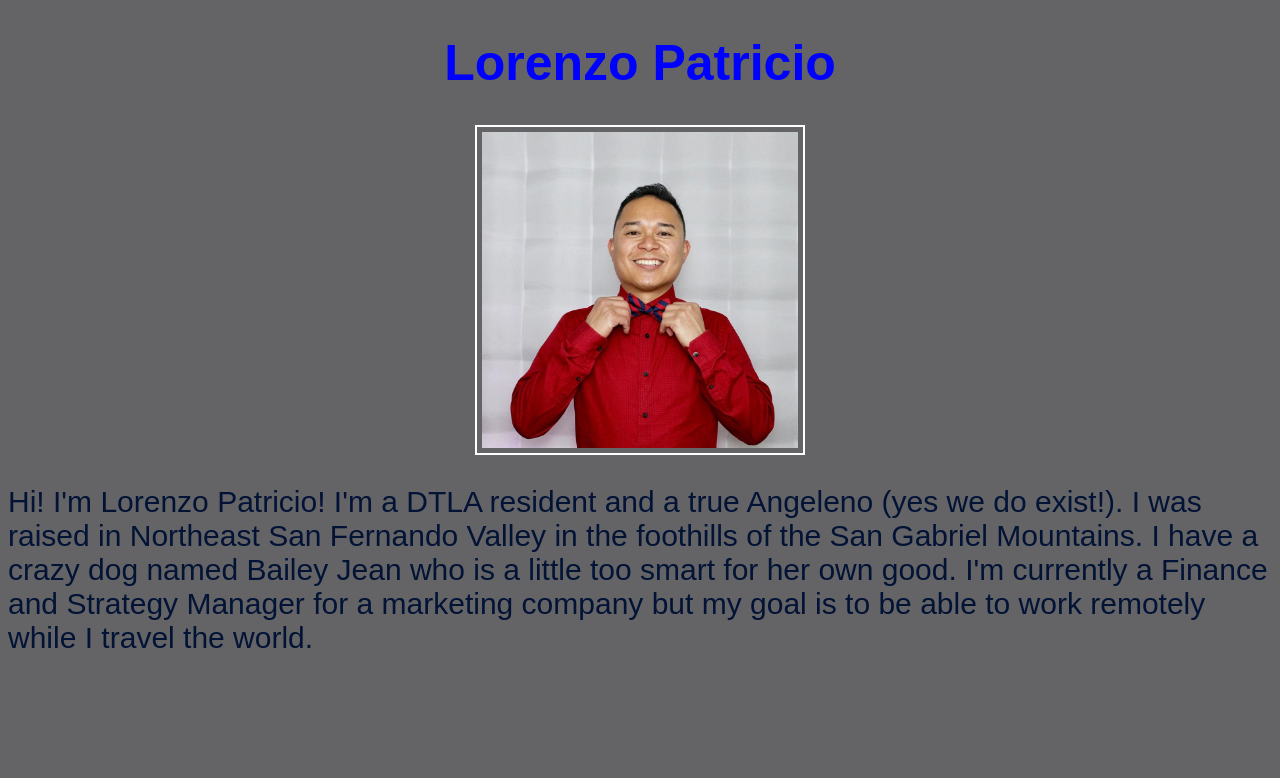
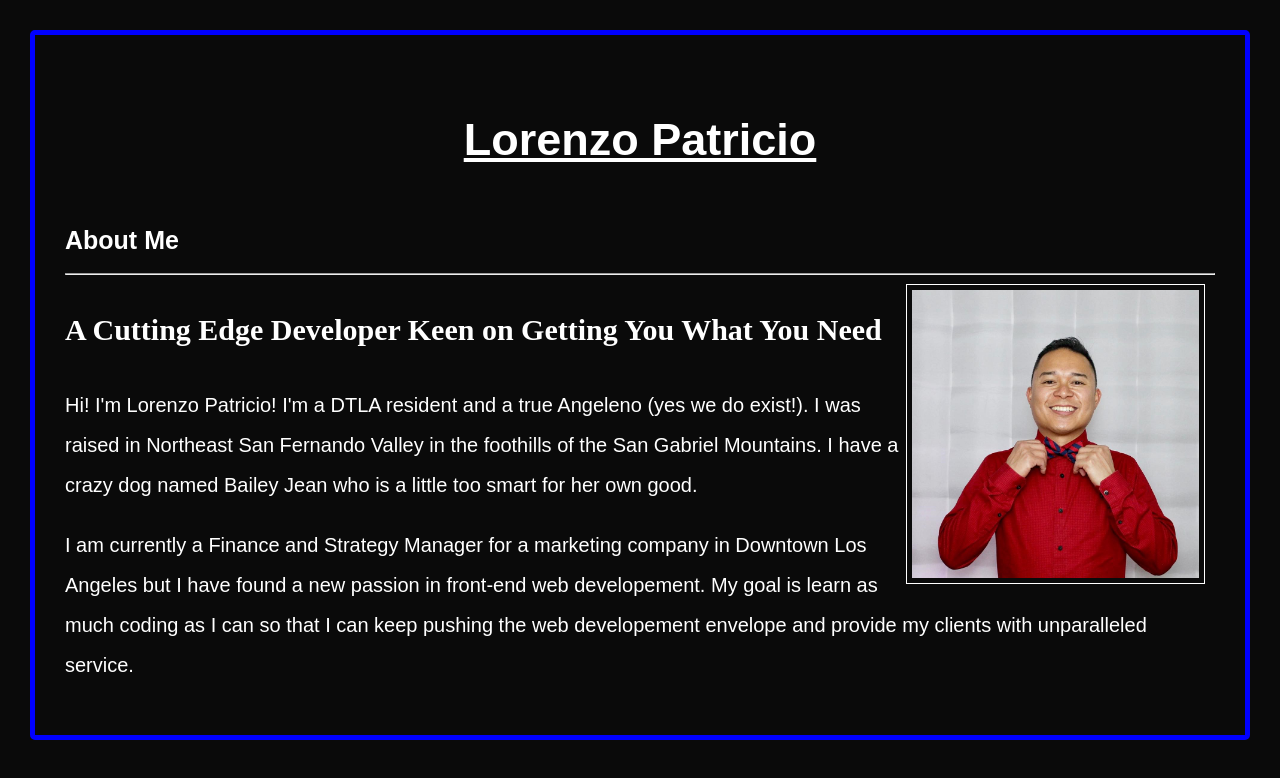
Before and after one commit to Lozo79/LozoRepository, a plain HTML site: page About Me Page.html in a window 1280 px wide. Drawn offline with Linux system fonts and the light colour scheme.

Commit message:
Add Portfolio Page
Changed the format a bit in the About Me Page and created the Portoflio page.

```diff
--- a/About Me Page.html
+++ b/About Me Page.html
@@ -7,9 +7,24 @@
 
     <body>
         <h1>Lorenzo Patricio</h1>
-           <img src="Lozo.jpg" alt="Lozo">
-        <p>Hi! I'm Lorenzo Patricio! I'm a DTLA resident and a true Angeleno (yes we do exist!). I was raised in Northeast San Fernando Valley in the foothills of the San Gabriel Mountains. I have a crazy dog named Bailey Jean who is a little too smart for her own good.
-            I'm currently a Finance and Strategy Manager for a marketing company but my goal is to be able to work remotely while I travel the world.
+        <nav>
+        <strong>About Me</strong>
+
+    </nav>
+
+        <hr>
+
+        <img src="Lozo.jpg" alt="Lozo">
+
+        <h2>A Cutting Edge Developer Keen on Getting You What You Need</h2>
+
+
+        <p>
+
+            Hi! I'm Lorenzo Patricio! I'm a DTLA resident and a true Angeleno (yes we do exist!). I was raised in Northeast San Fernando Valley in the foothills of the San Gabriel Mountains. I have a crazy dog named Bailey Jean who is a little too smart for her own good.
+         </p>
+         <p>
+            I am currently a Finance and Strategy Manager for a marketing company in Downtown Los Angeles but I have found a new passion in front-end web developement. My goal is learn as much coding as I can so that I can keep pushing the web developement envelope and provide my clients with unparalleled service.
 
         </p>
     </body>
--- a/About me Style.css
+++ b/About me Style.css
@@ -1,6 +1,6 @@
 body {
     /* background properties */
-    background-color: rgb(100, 100, 102)
+    background-color: rgb(10, 10, 10)
 }
 
 h1 {
@@ -9,15 +9,49 @@ h1 {
 
 h1 {
     font-family: sans-serif;
-    color: blue;
-    font-size: 50px;
+    color: white;
+    font-size: 45px;
+    text-decoration: underline;
 }
+
+strong { font-family: sans-serif;
+        color: white;
+        font-size: 25px;
+    }
+
+
+
+h2{
+    front-family: sans-serif;
+    color: white;
+    font-size: 30px;
+}
+
+h3{
+    font-family: sans-serif;
+    color: white;
+    font-size: 20;
+}
+
+h4{
+    font-family: sans-serif;
+    color: white;
+    font-size: 20;
+}
+
+h5{
+    font-family: sans-serif;
+    color: white;
+    font-size: 20;
+}
+
 
 img {
     width: 25%;
     border: 2px solid #ffff;
     padding: 5px;
     text-align: center
+
 }
 
 img{
@@ -25,15 +59,33 @@ img{
     display: block
 }
 
-
+body {
+    line-height: 2;
+    margin: 30px;
+    border: 5px solid blue;
+    border-radius: 5px;
+    padding: 30px;
+}
 
 
 p {
     font-family: sans-serif;
-    color: rgb(2, 19, 54);
-    font-size: 30px;
+    color: white;
+    font-size: 20px;
+
+}
 
 
 
+img {
+    /*float: right;*/
+    margin-right: 10px;
+    border: 1px solid white;
+    padding: 5px;
+    text-align: center
 
 }
+
+img[alt] {
+    float: right;
+}
```
Also changed, not shown: Portfolio LP.html (added, +58 -0 lines).
